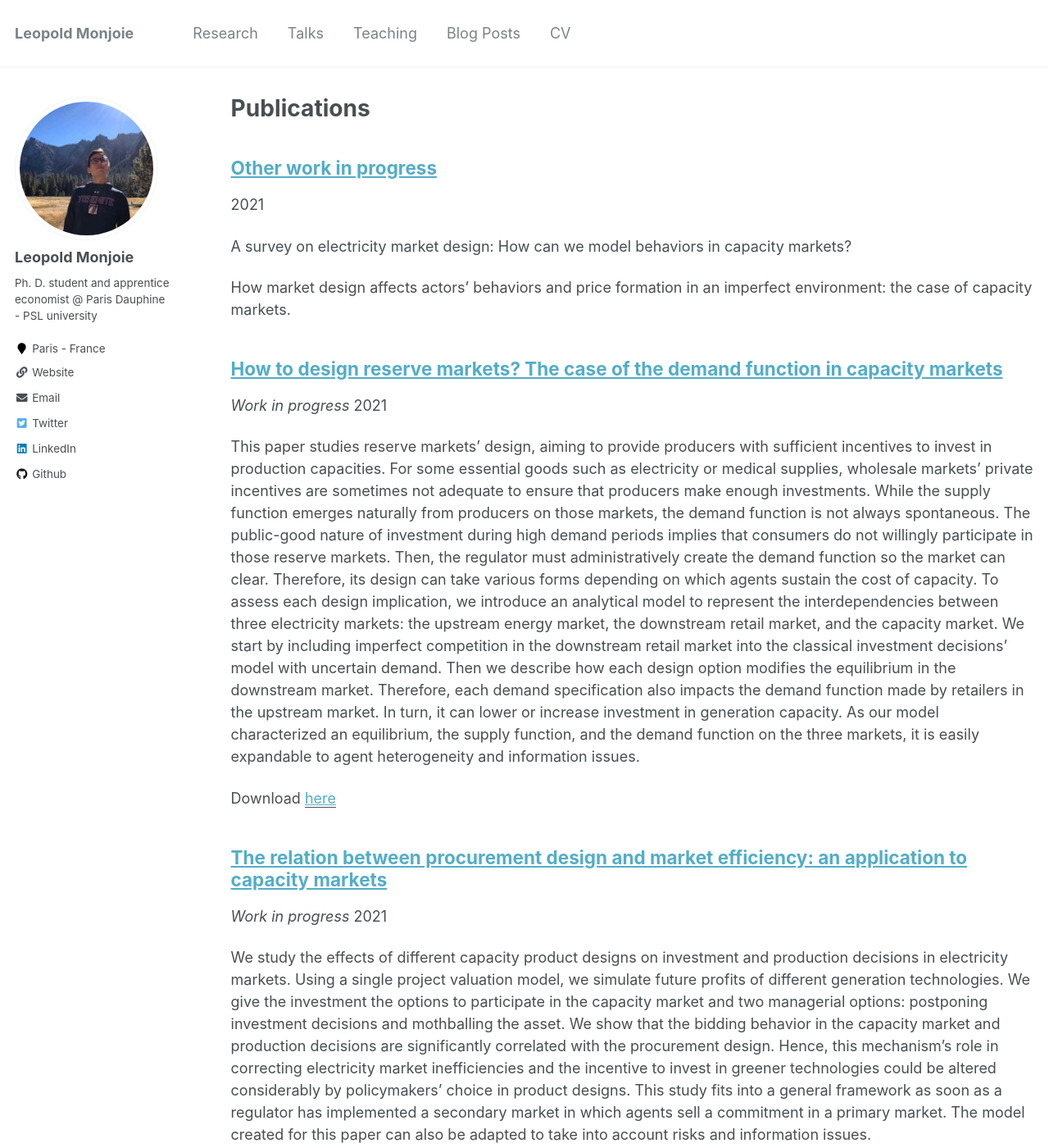
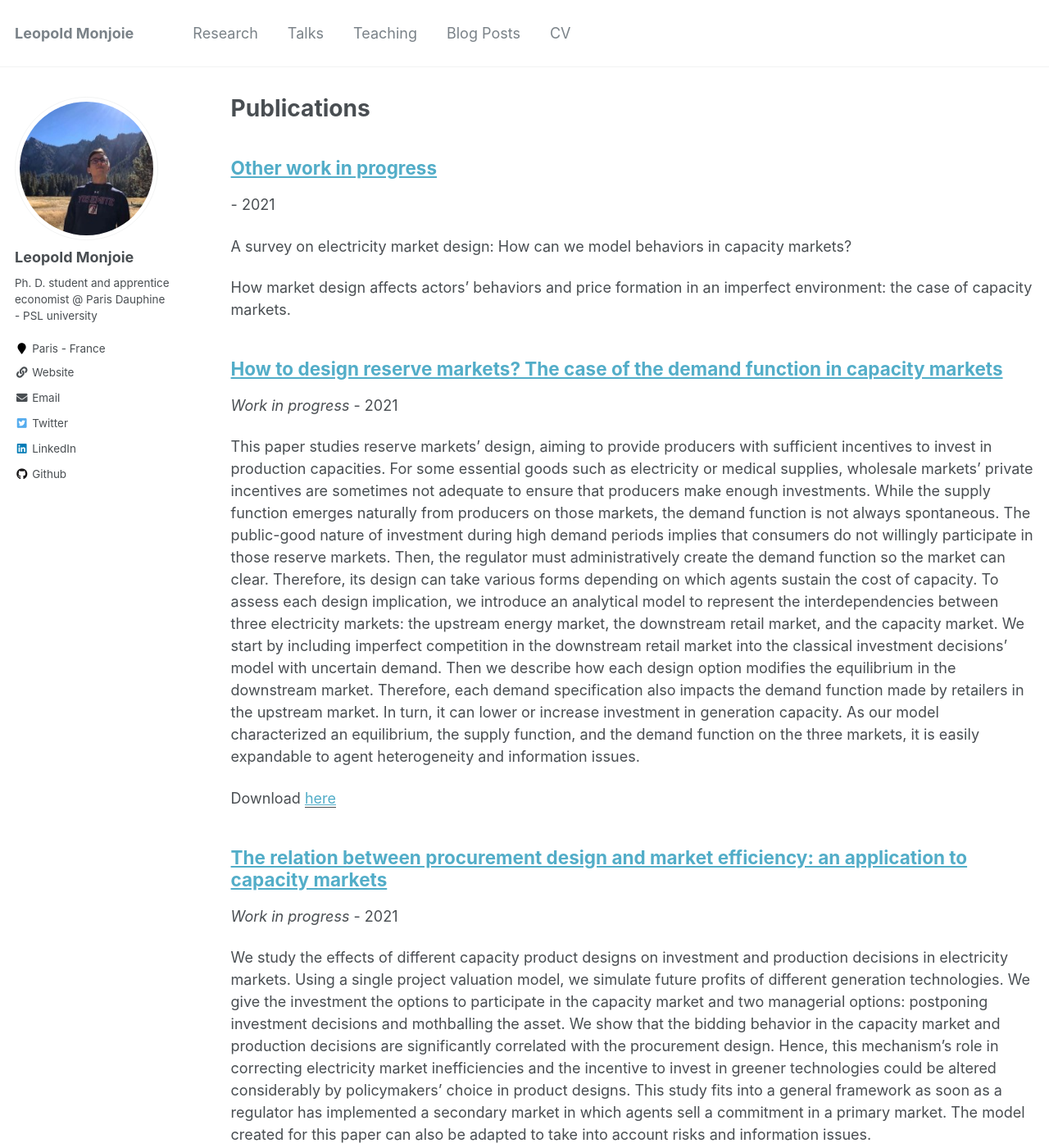
Before and after one commit to LeopoldM/LeopoldM.github.io, a Jekyll site: the page built from _pages/publications.md, in a window 1280 px wide and 1400 px high. Shown: the whole window at 82% size. Built offline with Jekyll 4.4.1, drawn with Linux system fonts in a browser that asks for light colours.

Commit message:
Update archive-single.html

```diff
--- a/_includes/archive-single.html
+++ b/_includes/archive-single.html
@@ -41,7 +41,7 @@
         {% if post.collection == 'teaching' %}
           <p> {{ post.type }}, <i>{{ post.venue }}</i>, {{ post.date | default: "1900-01-01" | date: "%Y" }} </p>
             {% elsif post.collection == 'publications' %}
-          <p><i>{{ post.venue }}</i> {{ post.date | default: "1900-01-01" | date: "%Y" }} </p>
+          <p><i>{{ post.venue }}</i> - {{ post.date | default: "1900-01-01" | date: "%Y" }} </p>
         {% elsif post.date %}
          <p class="page__date"><strong><i class="fa fa-fw fa-calendar" aria-hidden="true"></i> {{ site.data.ui-text[site.locale].date_label | default: "Published:" }}</strong> <time datetime="{{ post.date | default: "1900-01-01" | date_to_xmlschema }}">{{ post.date | default: "1900-01-01" | date: "%B %d, %Y" }}</time></p>
         {% endif %}
```
